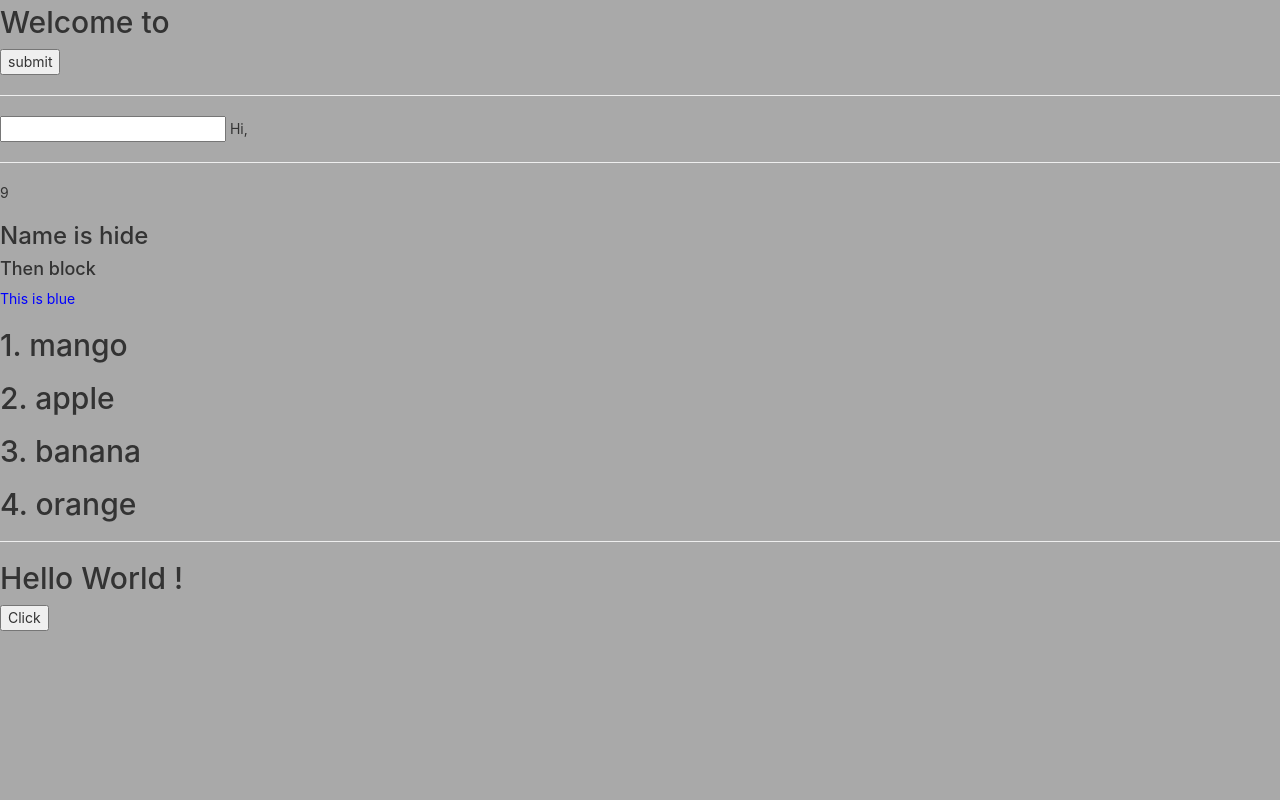
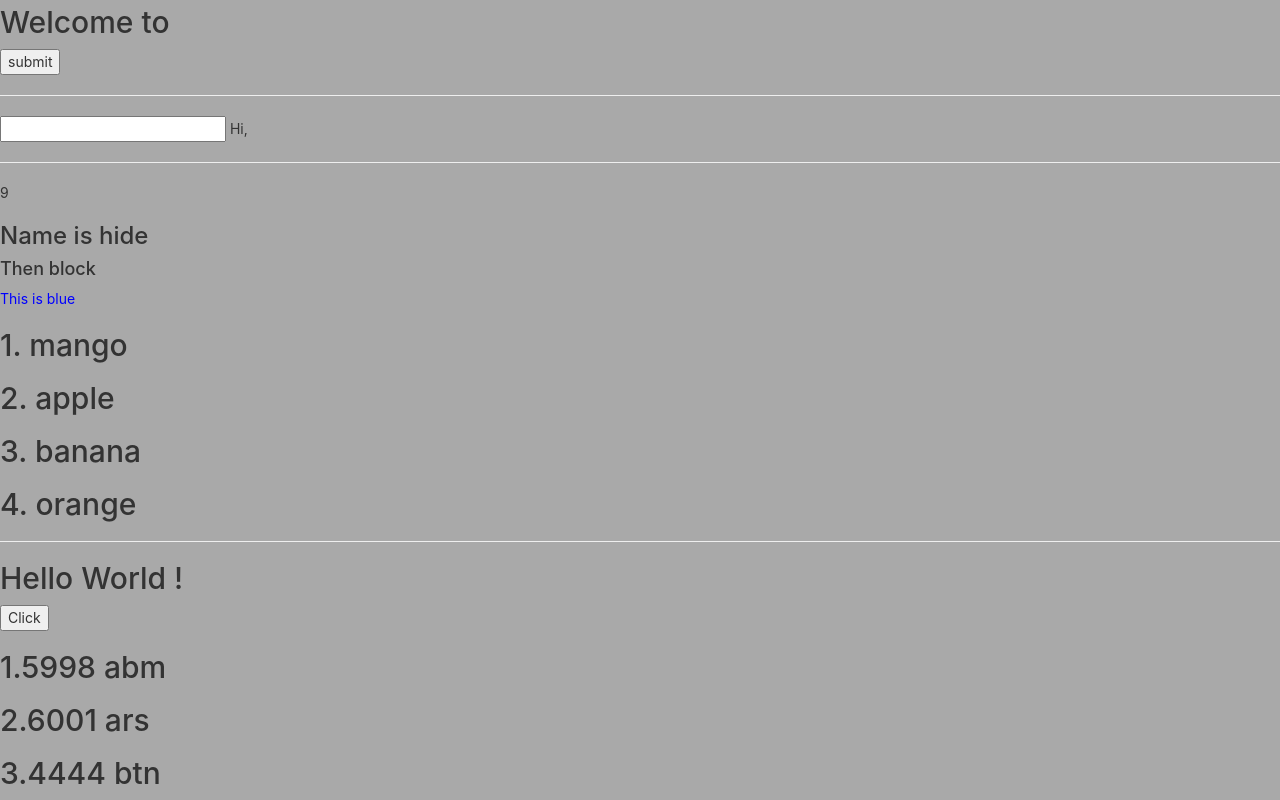
Before and after one commit to abmrifat1/Angular-Test-Project, an Angular app: page / in a window 1280 px wide. Shown: the part 484-1284 px from the top of the page. Before the commit the page ends 1115 px from the top, so only its background shows below. Built offline with nearby package versions, Linux system fonts and the light colour scheme.

Commit message:
Service of angular

```diff
--- a/src/app/app.component.ts
+++ b/src/app/app.component.ts
@@ -9,4 +9,6 @@ export class AppComponent {
   title = 'Rifat Angular';
   public appName ='Hello World !'
   public message="";
+
+
 }
--- a/src/app/app.module.ts
+++ b/src/app/app.module.ts
@@ -1,3 +1,4 @@
+import { EmployeeService } from './employee.service';
 import { BrowserModule } from '@angular/platform-browser';
 import { NgModule } from '@angular/core';
 import { FormsModule} from '@angular/forms'
@@ -19,7 +20,7 @@ import { InvoiceComponent } from './invoice/invoice.component';
     AppRoutingModule,
     FormsModule
   ],
-  providers: [],
+  providers: [EmployeeService],
   bootstrap: [AppComponent]
 })
 export class AppModule { }
--- /dev/null
+++ b/src/app/employee.service.ts
@@ -0,0 +1,17 @@
+import { Injectable } from '@angular/core';
+
+@Injectable({
+  providedIn: 'root'
+})
+export class EmployeeService {
+
+  constructor() {}
+    getEmployess(){
+      return [
+        {'id':5998,'name':'abm'},
+        {'id':6001,'name':'ars'},
+        {'id':4444,'name':'btn'}
+      ]
+    }
+
+}
--- a/src/app/invoice/invoice.component.html
+++ b/src/app/invoice/invoice.component.html
@@ -72,3 +72,8 @@ Hi,{{ name }}
 
 <!-- send to parent -->
 <button (click)="fireEvent()">Click</button>
+
+<!-- service -->
+<div *ngFor="let employee of employees; index as i">
+  <h2>{{i+1}}.{{employee.id}} {{employee.name}}</h2>
+</div>
--- a/src/app/invoice/invoice.component.ts
+++ b/src/app/invoice/invoice.component.ts
@@ -1,3 +1,4 @@
+import { EmployeeService } from './../employee.service';
 import { Component, OnInit, Input, Output, EventEmitter } from "@angular/core";
 
 
@@ -7,8 +8,9 @@ import { Component, OnInit, Input, Output, EventEmitter } from "@angular/core";
   styleUrls: ["./invoice.component.scss"]
 })
 export class InvoiceComponent implements OnInit {
-  constructor() {}
+  constructor(private _employeeService:EmployeeService) {}
 
+  public employees=[];
   @Input() public nameOfApp;
   @Output() public childData = new EventEmitter();
 
@@ -30,7 +32,9 @@ export class InvoiceComponent implements OnInit {
     color: "yellow",
     fontStyle: "italic"
   };
-  ngOnInit(): void {}
+  ngOnInit(): void {
+    this.employees=this._employeeService.getEmployess()
+  }
   getsms(event) {
     this.sms="hi btn click"
     console.log("hi here!!!!");
--- a/src/app/test/test.component.ts
+++ b/src/app/test/test.component.ts
@@ -1,3 +1,4 @@
+import { EmployeeService } from './../employee.service';
 import { Component, OnInit } from "@angular/core";
 
 @Component({
@@ -10,7 +11,12 @@ export class TestComponent implements OnInit {
 
   public name = "Rifat";
   public bill_to = "Bill to";
-  constructor() {}
+  public employees =[]
+  constructor(private _employeeService: EmployeeService) {}
 
-  ngOnInit(): void {}
+
+
+  ngOnInit(): void {
+    this.employees = this._employeeService.getEmployess()
+  }
 }
```
Also changed, not shown: 1 other file (tests, documents, lock files or other folders).
